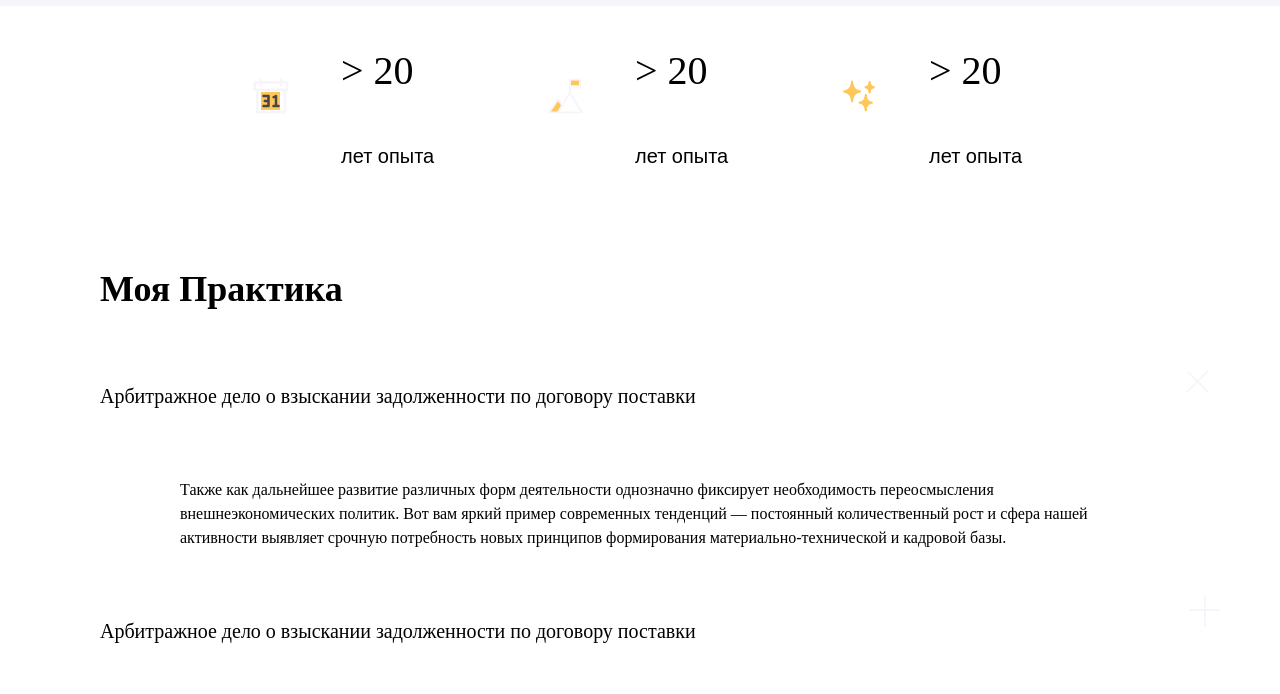
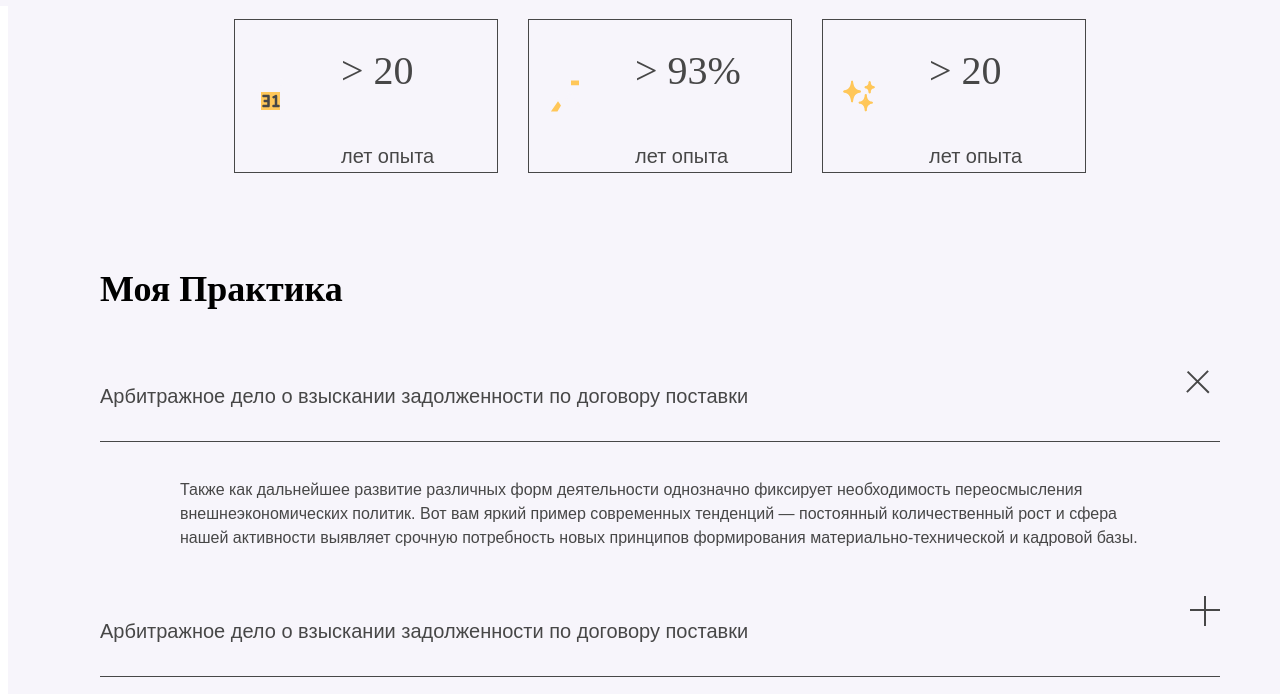
Before and after one commit to Kofeinich/advocate-front, a Gatsby site: page / in a window 1280 px wide. Both pictures are taken after a click on the element 1205 px from the left and 499 px from the top of the page. Shown: the part 104-798 px from the top of the page. Built offline with nearby package versions, Linux system fonts and the light colour scheme; Gatsby itself is replaced by a stand-in of ours.

Commit message:
fix: icons

```diff
--- a/src/styles/components/adverting/Adverting.js
+++ b/src/styles/components/adverting/Adverting.js
@@ -17,7 +17,7 @@ export const Adverting = () => {
         },
         {
             icon: <Success/>,
-            number: '>  20',
+            number: '>  93%',
             text: 'лет опыта'
         },
         {
--- a/src/styles/components/adverting/card/AdvertingCard.js
+++ b/src/styles/components/adverting/card/AdvertingCard.js
@@ -1,7 +1,8 @@
 import * as React from 'react'
-import {Box, Flex, Text} from "@chakra-ui/react";
+import {Box, Flex, Text, useColorModeValue} from "@chakra-ui/react";
 
 export const AdvertingCard = ({icon, text, number}) => {
+    const color = useColorModeValue('#474747', '#F7F5FB')
     return (
         <Flex
             justify={ 'space-between'}
@@ -9,7 +10,7 @@ export const AdvertingCard = ({icon, text, number}) => {
             w={'230px'}
             h={'120px'}
             p={'16px'}
-            border={'1px solid white'}
+            border={`1px solid ${color}`}
             m={'15px'}
         >
             {icon}
@@ -17,6 +18,7 @@ export const AdvertingCard = ({icon, text, number}) => {
                 w={'140px'}
             >
                 <Text
+                    color={color}
                     fontSize={'40px'}
                     lineHeight={'60px'}
                     fontFamily={`'Prata', serif`}
@@ -24,6 +26,7 @@ export const AdvertingCard = ({icon, text, number}) => {
                     {number}
                 </Text>
                 <Text
+                    color={color}
                     fontSize={'20px'}
                     lineHeight={'30px'}
                     fontFamily={`'Jost', sans-serif`}
--- a/src/styles/components/layout/Layout.js
+++ b/src/styles/components/layout/Layout.js
@@ -2,14 +2,16 @@ import * as React from 'react'
 import {Container} from "./container/Container";
 import {Header} from "./header/Header";
 import {Footer} from "./footer/Footer";
-import {Flex} from "@chakra-ui/react";
+import {Flex, useColorModeValue} from "@chakra-ui/react";
 
 export const Layout = ({children}) => {
+    const color = useColorModeValue( '#F7F5FB', '#36382E')
     return (
         <Flex
             position={'relative'}
             w={'100%'}
             flexDirection={'column'}
+            bg={color}
         >
             <Header />
             <Container>{children}</Container>
--- a/src/styles/components/layout/container/Container.js
+++ b/src/styles/components/layout/container/Container.js
@@ -1,8 +1,10 @@
 import * as React from 'react'
-import {Flex} from "@chakra-ui/react";
+import {Flex, useColorModeValue} from "@chakra-ui/react";
 
 
 export const Container = ({children}) => {
+    const color = useColorModeValue( '#F7F5FB', '#36382E')
+
     return (
         <Flex
             as={'main'}
@@ -14,6 +16,7 @@ export const Container = ({children}) => {
             left={0}
             top={'80px'}
             alignItems={'center'}
+            bg={color}
         >
             {children}
         </Flex>
--- /dev/null
+++ b/src/styles/components/titles/icons/CloseIcon.js
@@ -0,0 +1,16 @@
+import * as React from "react"
+
+export const CloseIcon = ({color}) => (
+    <svg
+        xmlns="http://www.w3.org/2000/svg"
+        width={43}
+        height={43}
+        fill={color}
+    >
+        <path
+            d="M9.9 31.112 31.113 9.9M31.82 31.82 10.607 10.605"
+            stroke={color}
+            strokeWidth={2}
+        />
+    </svg>
+)
--- /dev/null
+++ b/src/styles/components/titles/icons/PlusIcon.js
@@ -0,0 +1,12 @@
+import * as React from "react"
+
+export const PlusIcon = ({color}) => (
+    <svg
+        xmlns="http://www.w3.org/2000/svg"
+        width={30}
+        height={30}
+        fill={color}
+    >
+        <path d="M0 14h30M15 30V0" stroke={color} strokeWidth={2} />
+    </svg>
+)
--- a/src/styles/components/titles/title/Title.js
+++ b/src/styles/components/titles/title/Title.js
@@ -1,12 +1,13 @@
 import * as React from 'react'
-import {Box, Flex, Heading, Text, useMediaQuery} from "@chakra-ui/react";
+import {Box, Flex, Heading, Text, useColorModeValue, useMediaQuery} from "@chakra-ui/react";
 import {useState} from "react";
-import CloseIcon from "../../../../svg/closeicon.svg" ;
-import PlusIcon from "../../../../svg/plusicon.svg" ;
+import {CloseIcon} from "../icons/CloseIcon";
+import {PlusIcon} from "../icons/PlusIcon";
 
 export const Title = ({desc, text}) => {
     const [isMobile] = useMediaQuery("(max-width: 768px)")
     const [isOpen, setIsOpen] = useState(false)
+    const color = useColorModeValue('#474747', '#F7F5FB')
 
     const clickHandler = () => {
         if (isOpen === true){
@@ -25,20 +26,22 @@ export const Title = ({desc, text}) => {
                 w={'100%'}
                 justify={'space-between'}
                 p={'10px 0px'}
-                borderBottom={'1px solid white'}
+                borderBottom={`1px solid ${color}`}
             >
                 <Heading
                     lineHeight={'30px'}
-                    fontSize={'20px'}
+                    fontSize={isMobile ?'16px' :'20px'}
                     fontWeight={'400'}
                     as={'h3'}
+                    fontFamily={`'Jost', sans-serif`}
+                    color={color}
                 >
                     {desc}
                 </Heading>
                 <Box
                     onClick={() => clickHandler()}
                 >
-                    {isOpen ? <CloseIcon/> : <PlusIcon/>}
+                    {isOpen ? <CloseIcon color={color}/> : <PlusIcon color={color}/>}
                 </Box>
             </Flex>
             <Flex
@@ -46,9 +49,11 @@ export const Title = ({desc, text}) => {
                 display={isOpen ? 'flex' : 'none'}
             >
                 <Text
+                    color={color}
                     p={isMobile ? '10px 0px' : '20px 80px 10px 80px'}
                     fontSize={'16px'}
                     lineHeight={'24px'}
+                    fontFamily={`'Jost', sans-serif`}
                 >
                     {text}
                 </Text>
```
